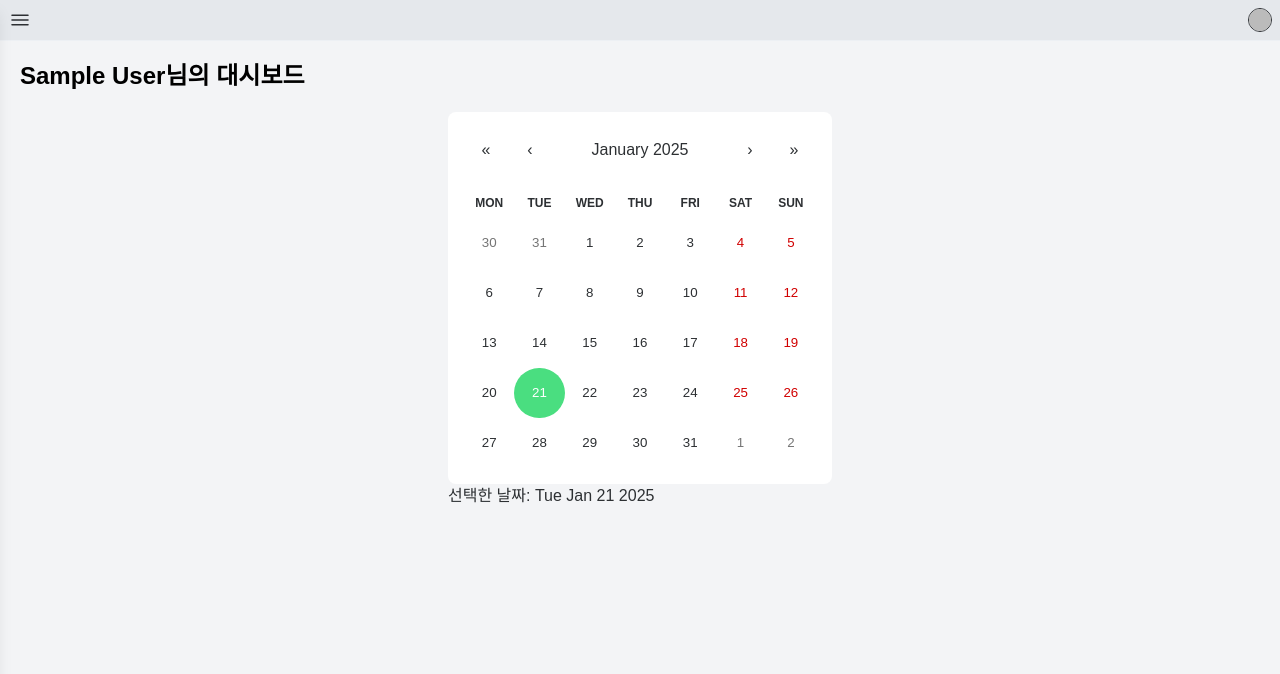
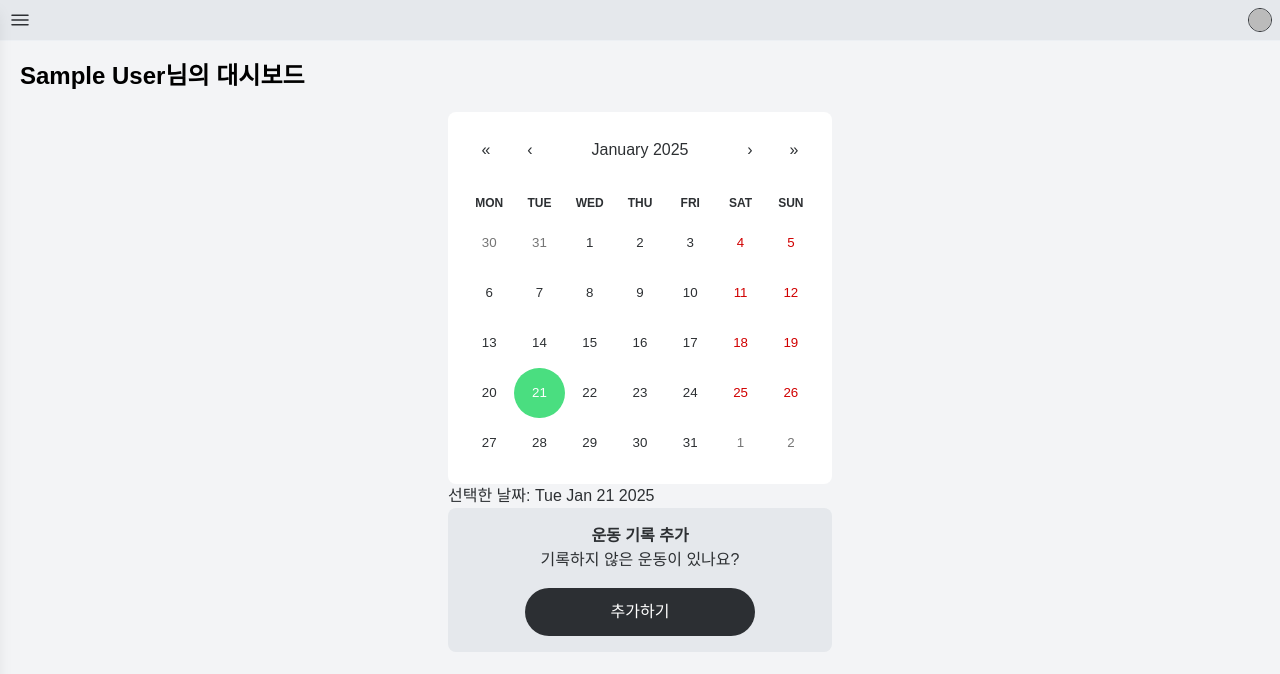
Before and after one commit to kimmsoll/fit-track, a Next.js app: page / in a window 1280 px wide. Shown: the top 674 px of the page. Built offline with nearby package versions, Linux system fonts and the light colour scheme; no server answers; sample sign-in values are in the browser's storage.

Commit message:
feat: RecordsAddButton 생성

```diff
--- a/src/app/dashboard/components/DashboardSection.tsx
+++ b/src/app/dashboard/components/DashboardSection.tsx
@@ -1,4 +1,5 @@
 import MyCalendar from "./Calendar";
+import RecordsAddButton from "./RecordsAddButton";
 
 interface Props {
   userName: string;
@@ -12,8 +13,9 @@ export default function DashboardSection(props: Props) {
       <h1 className="text-2xl font-bold text-black p-5">
         {userName}님의 대시보드
       </h1>
-      <div className="h-full flex items-center justify-center">
+      <div className="h-full flex flex-col items-center justify-center">
         <MyCalendar />
+        <RecordsAddButton />
       </div>
     </section>
   );
--- /dev/null
+++ b/src/app/dashboard/components/RecordsAddButton.tsx
@@ -0,0 +1,16 @@
+import Link from "next/link";
+
+export default function RecordsAddButton() {
+  return (
+    <div className="w-96 flex flex-col items-center py-4 bg-customGray-100 rounded-lg">
+      <h2 className="font-bold">운동 기록 추가</h2>
+      <p>기록하지 않은 운동이 있나요?</p>
+      <Link
+        href="/records/add"
+        className="w-3/5 bg-customGray-900 text-white py-3 mt-4 rounded-full text-center"
+      >
+        추가하기
+      </Link>
+    </div>
+  );
+}
```
